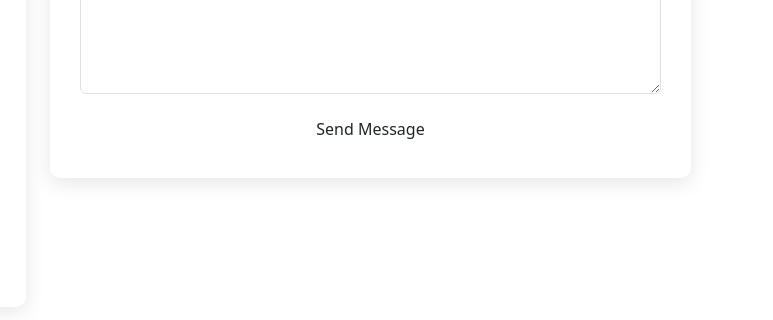
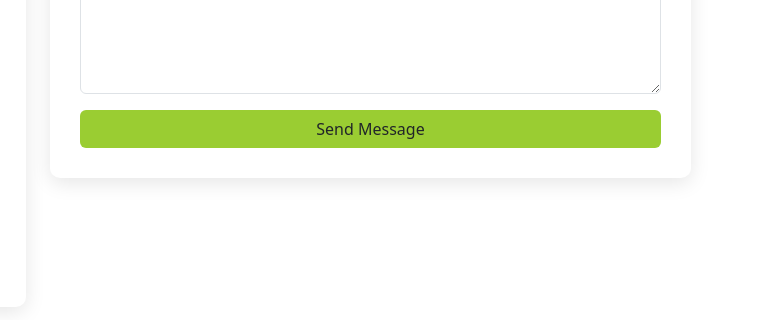
Before and after one commit to leveneenergy/lpvts, a plain HTML site: page contact.html in a window 1280 px wide. Shown: the part 442-762 px from the top of the page, 507-1280 px from the left. Drawn offline with nearby package versions, Linux system fonts and the light colour scheme.

Commit message:
Update contact.css

```diff
--- a/css/contact.css
+++ b/css/contact.css
@@ -62,7 +62,7 @@ a {
   transition: transform 0.3s ease;
 }
 .btn-solar {
-  background-color: yellowgreen;
+  background-color: yellowgreen !important;
   color: #fff;
   transition: transform 0.3s;
   border: none;
```
